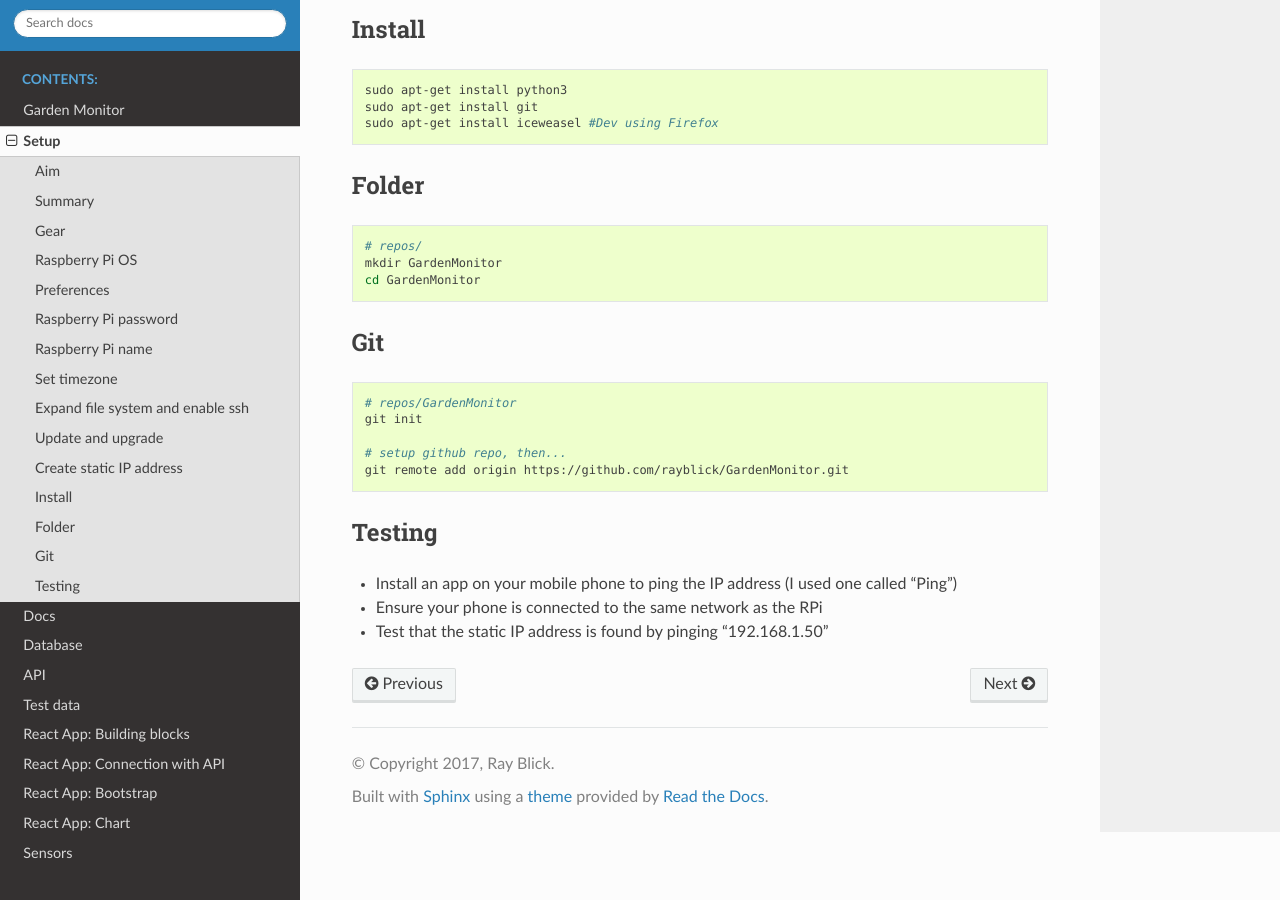
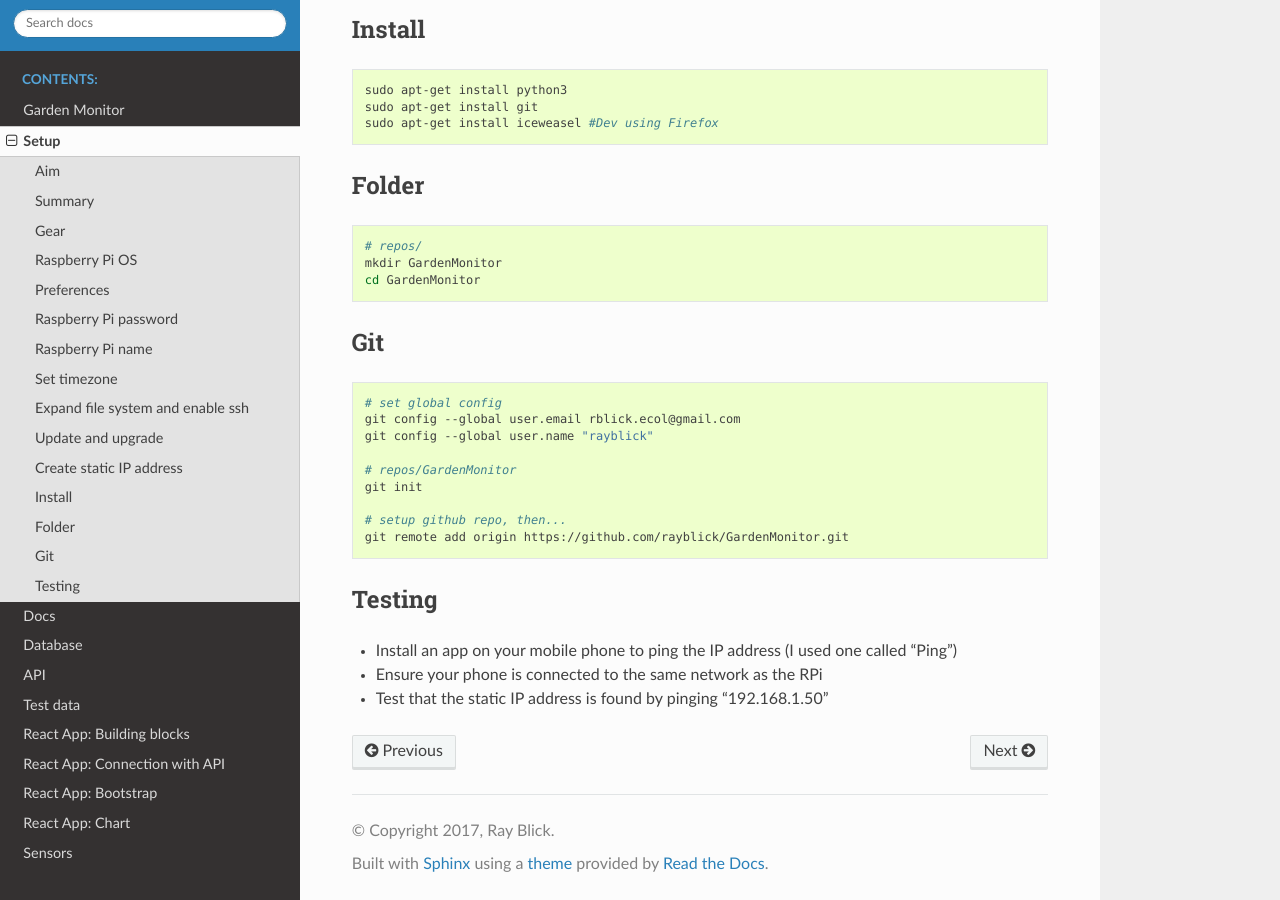
Before and after one commit to rayblick/GardenMonitor, a Sphinx documentation site: the page built from docs/source/pages/setup.rst, in a window 1280 px wide and 900 px high, scrolled down 3119 px. Built offline with Sphinx 7.4.7 and the Read the Docs theme 2.0.0, drawn with Linux system fonts in a browser that asks for light colours.

Commit message:
added global config setup to docs

```diff
--- a/docs/source/pages/setup.rst
+++ b/docs/source/pages/setup.rst
@@ -160,6 +160,10 @@ Git
 
 .. code-block:: bash
 
+        # set global config
+        git config --global user.email rblick.ecol@gmail.com
+        git config --global user.name "rayblick"
+
 	# repos/GardenMonitor
         git init
 
@@ -167,6 +171,7 @@ Git
 	git remote add origin https://github.com/rayblick/GardenMonitor.git
 
 
+
 Testing
 --------
 - Install an app on your mobile phone to ping the IP address (I used one called "Ping")
```
Also changed, not shown: 5 other files.
